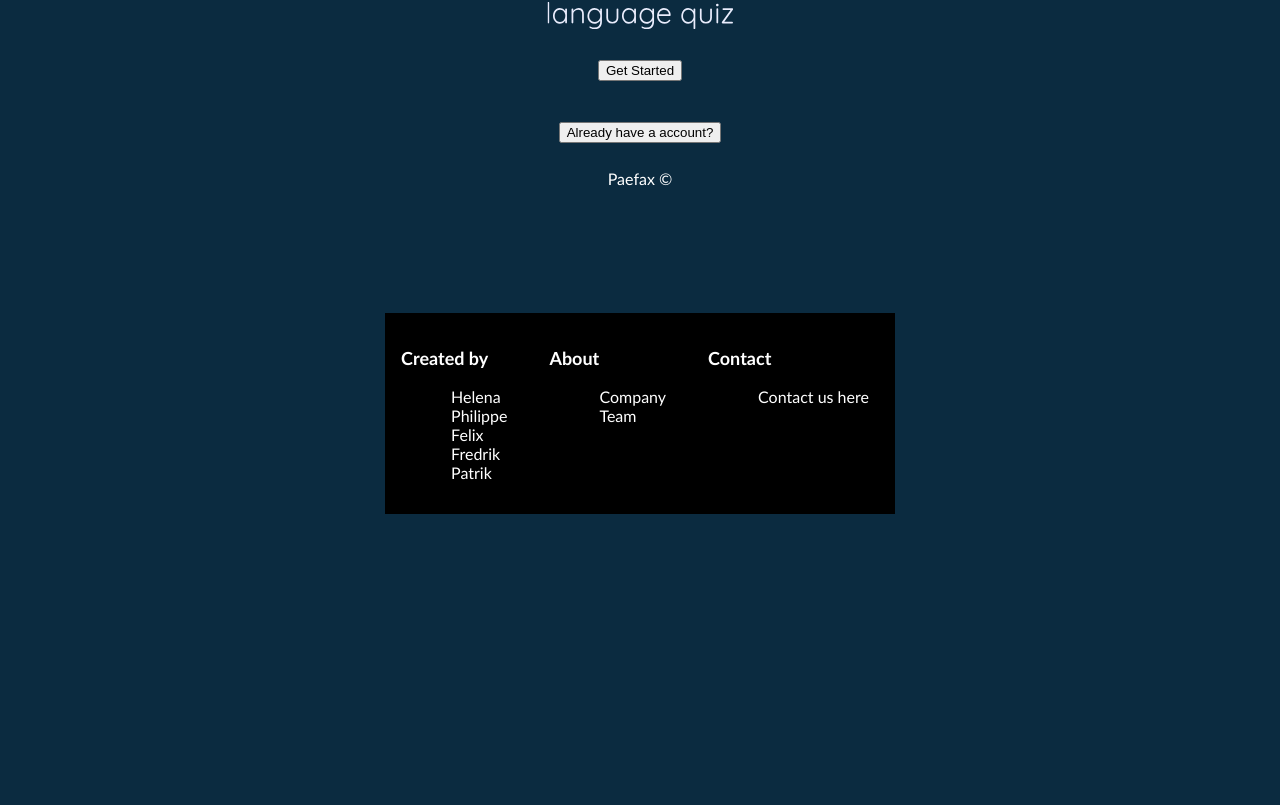
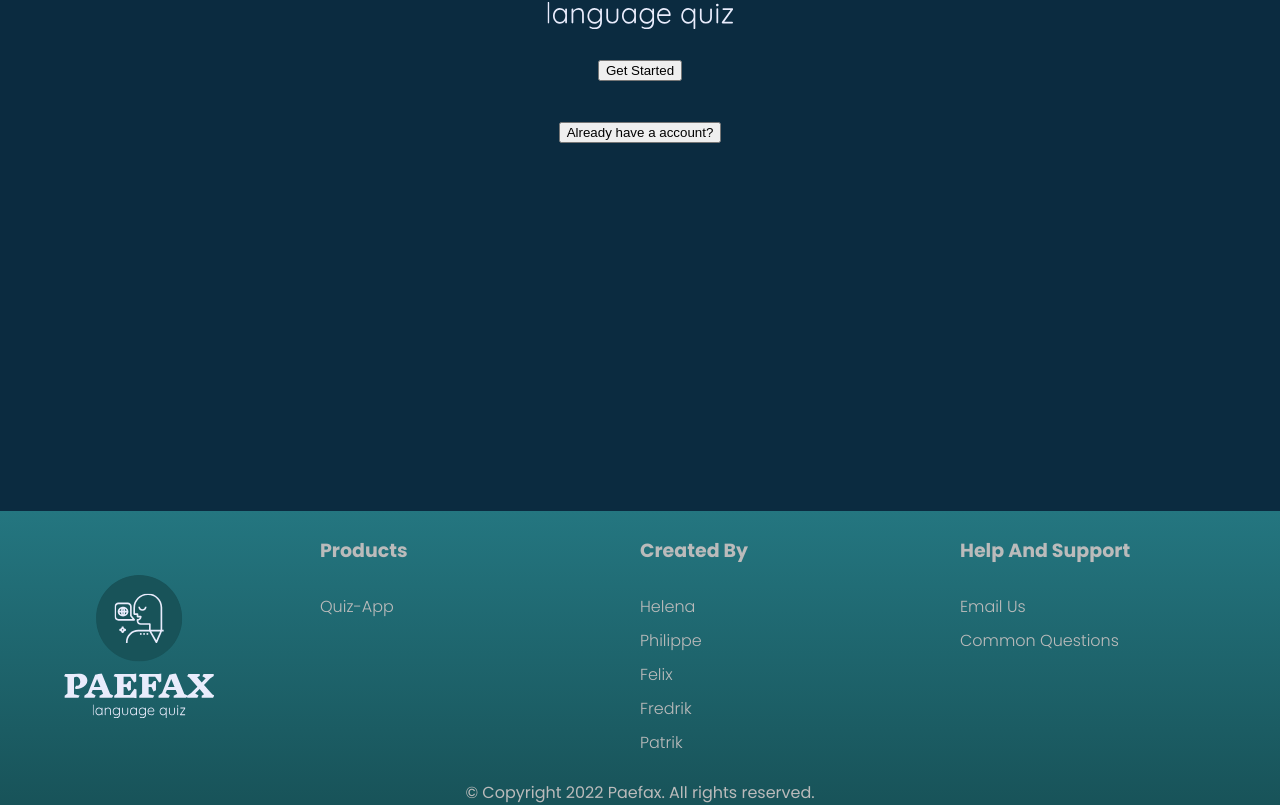
Before and after one commit to Paefax/paefax-language-app, a Vue app: page / in a window 1280 px wide. Shown: the part 286-1091 px from the top of the page. Before the commit the page ends 800 px from the top, so only its background shows below. Built offline with nearby package versions, Linux system fonts and the light colour scheme.

Commit message:
Update header

```diff
--- a/src/App.vue
+++ b/src/App.vue
@@ -15,7 +15,6 @@ import NavFooter from "./components/NavFooter.vue";
 <style scoped>
 #viewport {
   margin: 0 auto;
-  max-width: 375px;
   width: 100%;
   display: flex;
   flex-direction: column;
--- a/src/components/NavFooter.vue
+++ b/src/components/NavFooter.vue
@@ -1,7 +1,24 @@
 <template>
-  <div class="footer-container">
-    <div class="footer-item">
-      <h3>Created by</h3>
+  <div class="container">
+    <div class="row">
+      <!-- Item 1 -->
+      <div class="footer-col">
+        <ul>
+          <li>
+            <img src="../assets/images/logo.svg" alt="logo" />
+          </li>
+        </ul>
+      </div>
+      <!-- Item 2 -->
+      <div class="footer-col">
+        <h4>Products</h4>
+        <ul>
+          <li><a href="#">Quiz-App</a></li>
+        </ul>
+      </div>
+      <!-- Item 3 -->
+      <div class="footer-col">
+        <h4>Created by</h4>
         <ul>
           <li><a href="https://github.com/helenahalldiniths">Helena</a></li>
           <li><a href="https://github.com/Philippevial">Philippe</a></li>
@@ -10,49 +27,113 @@
           <li><a href="https://github.com/LordRekishi">Patrik</a></li>
         </ul>
       </div>
-    <div class="footer-item">
-      <h3>About</h3>
+      <!-- Item 3 -->
+      <div class="footer-col">
+        <h4>Help and support</h4>
         <ul>
-        <li><a href="#">Company</a></li>
-        <li><a href="#">Team</a></li>
-      </ul>
-    </div>
-    <div class="footer-item">
-      <h3>Contact</h3>
-      <ul>
-        <li><a href="#">Contact us here</a></li>
+          <li><a href="mailto:felix.jacobsen@iths.se">Email Us</a></li>
+          <li><a href="#">Common questions</a></li>
         </ul>
       </div>
     </div>
-  <p class="copyright">Paefax © {{ getYear }}</p>
+    <div class="test">
+      <label>© Copyright 2022 Paefax. All rights reserved.</label>
+    </div>
+  </div>
 </template>
 
-<script setup>
-const getYear = new Date().getFullYear.value;
-</script>
+<script setup></script>
 
 <style scoped>
-a {
-  text-decoration: none;
-  color: white;
+@import url("https://fonts.googleapis.com/css2?family=Poppins:wght@300;400;500;600;700&display=swap");
+
+* {
+  margin: 0;
+  padding: 0;
+  box-sizing: border-box;
+  line-height: 1.5;
+  font-family: "Poppins", sans-serif;
+}
+.test {
+  display: flex;
+  text-align: center;
+  align-items: center;
+  justify-content: center;
+  font-weight: 400;
+  color: #bbbbbb;
+  margin-top: 2vw;
+}
+.container {
+  background-image: linear-gradient(#247680, #185359);
+  margin: auto;
+  width: 100vw;
+  bottom: 0px;
+  position: relative;
+  margin-top: 28vw;
+}
+ul {
+  list-style: none;
+}
+.row {
+  display: flex;
+  flex-wrap: wrap;
+}
+img {
+  margin-top: 5vw;
+  margin-left: 5vw;
+  width: 150px;
+}
+.footer-col {
+  width: 25%;
+  padding: 0;
 }
 
-h3 {
-  font-size: 18px;
-}
-ul {
-  list-style-type: none;
+.footer-col h4 {
+  font-size: 19px;
+  color: #bbbbbb;
+  text-transform: capitalize;
+  margin-bottom: 30px;
+  font-weight: 00;
+  position: relative;
+  margin-top: 2vw;
 }
 
-.footer-item {
-  display: inline-block;
-  margin: 1rem 1rem 1rem 1rem;
+.footer-col ul li:not(:last-child) {
+  margin-bottom: 10px;
 }
 
-.footer-container {
-  background: black;
-  display: flex;
-  position: absolute;
-  bottom: 0;
+.footer-col ul li a {
+  font-size: 16px;
+  text-transform: capitalize;
+  text-decoration: none;
+  font-weight: 300;
+  color: #bbbbbb;
+  display: block;
+}
+
+.footer-col ul li a:hover {
+  color: #ffffff;
+  padding-left: 10px;
+}
+
+/* Media queries */
+
+@media (min-width: 768px) {
+}
+
+@media (max-width: 767px) {
+  .footer-col {
+    width: 50%;
+    margin-bottom: 30px;
+  }
+}
+
+@media (max-width: 574px) {
+  .footer-col {
+    width: 100%;
+  }
+  img {
+    display: none;
+  }
 }
 </style>
```
Lines whose indentation alone changed are shown as unchanged.
